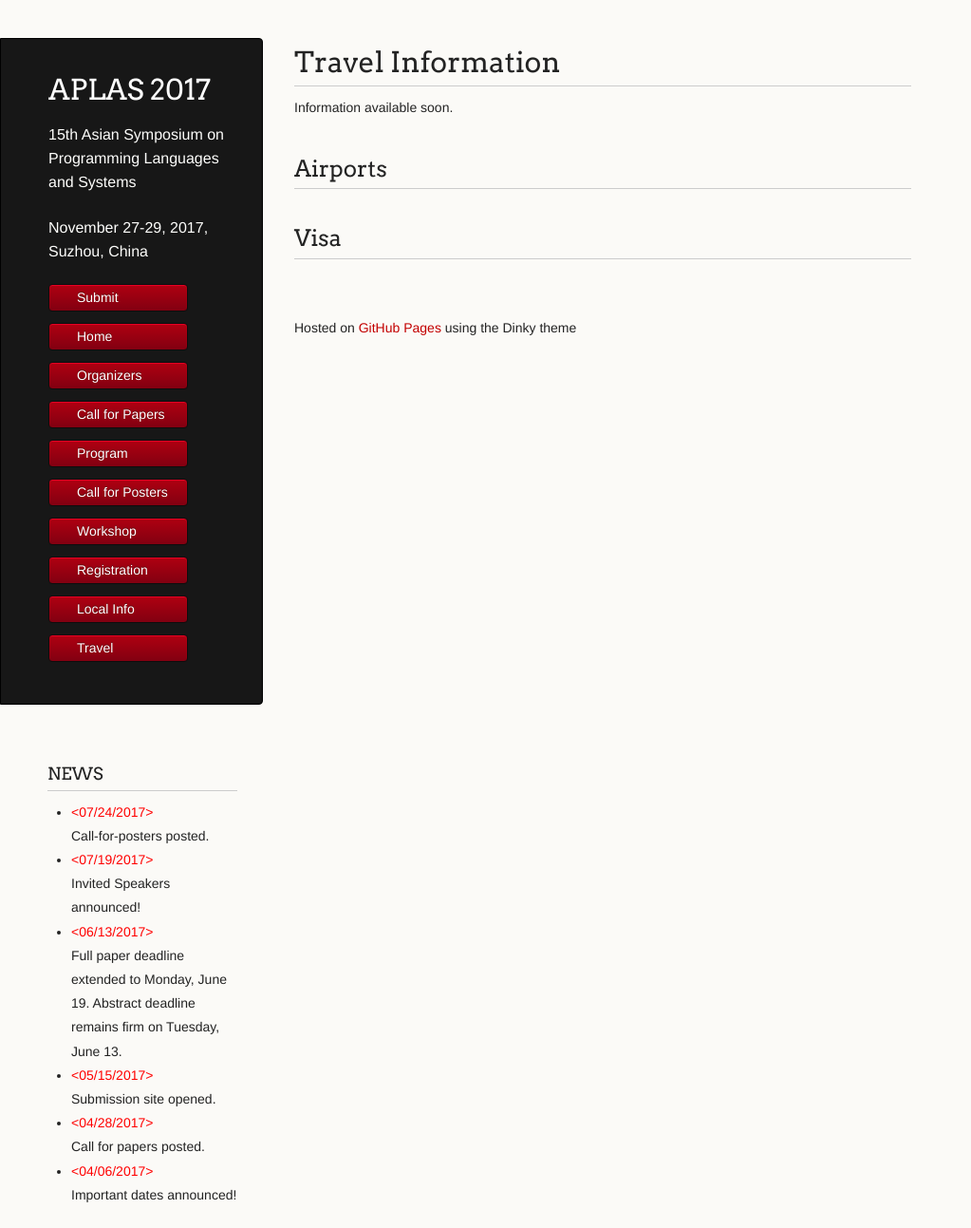
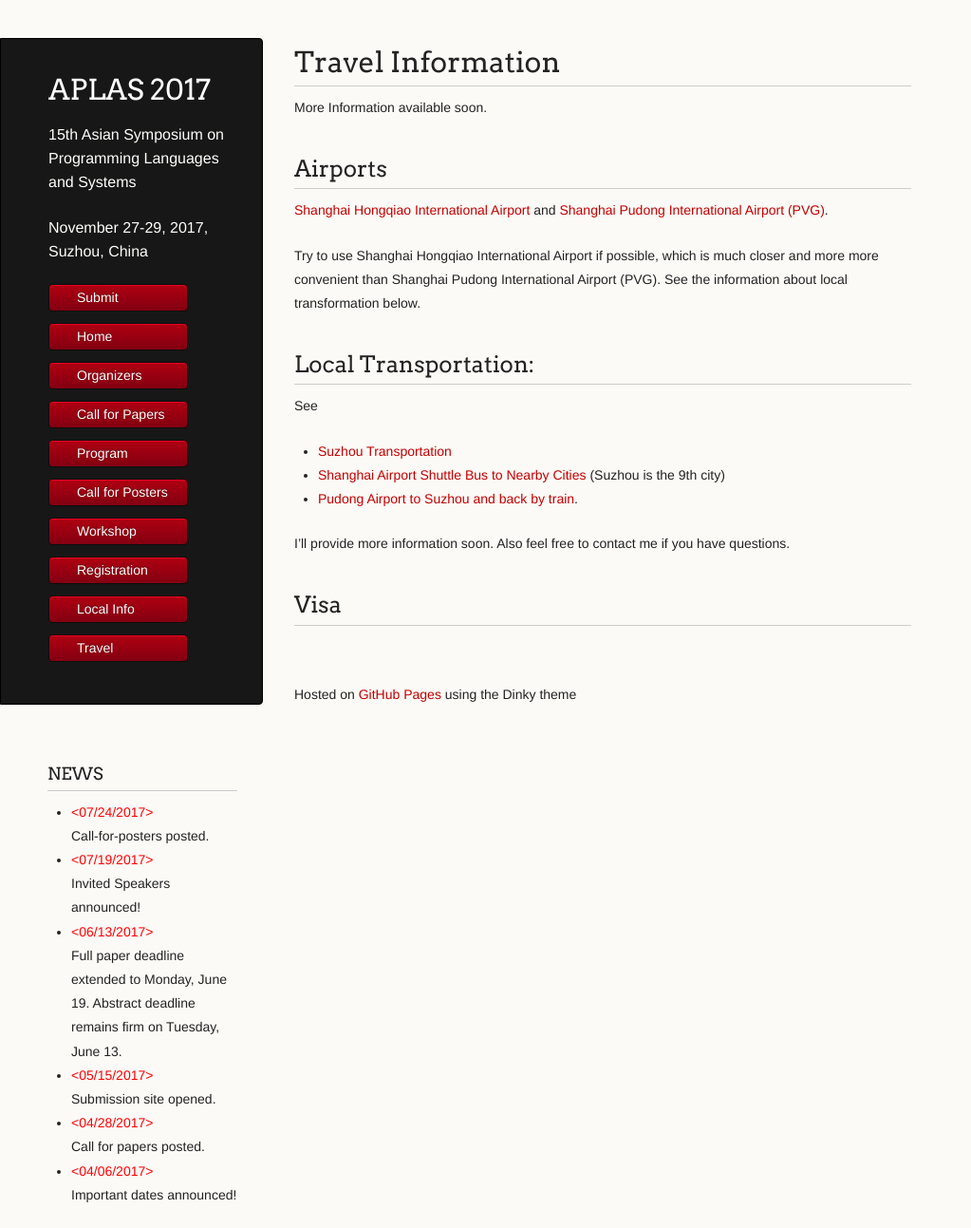
Before and after one commit to www-aplas/www-aplas.github.io, a Jekyll site: the page built from travel.md, in a window 1280 px wide. Shown: the whole page at 95% size, without its empty margins (0-1023 px from the left). Built offline with Jekyll 4.4.1, drawn with Linux system fonts in a browser that asks for light colours; our own code applies the rules of GitHub Pages for plain Markdown files; a script that is not in the unit is left out.

Commit message:
Update travel.md
add local transportation information.

```diff
--- a/travel.md
+++ b/travel.md
@@ -1,8 +1,22 @@
 # Travel Information
 
-Information available soon.
+More Information available soon.
 
 ## Airports
+[Shanghai Hongqiao International Airport](https://www.travelchinaguide.com/cityguides/shanghai/hongqiao-airport.htm)
+and
+[Shanghai Pudong International Airport (PVG)](https://www.travelchinaguide.com/cityguides/shanghai/pudong-airport.htm).
+
+Try to use Shanghai Hongqiao International Airport if possible, which is much closer and more more convenient than Shanghai Pudong International Airport (PVG). See the information about local transformation below.
+
+## Local Transportation:
+
+See
+- [Suzhou Transportation](https://www.travelchinaguide.com/cityguides/jiangsu/suzhou/getting-there.htm)
+- [Shanghai Airport Shuttle Bus to Nearby Cities](https://www.travelchinaguide.com/cityguides/shanghai/transportation/airport-shuttle-bus.htm) (Suzhou is the 9th city)
+- [Pudong Airport to Suzhou and back by train](https://www.tripadvisor.com/ShowTopic-g308272-i2804-k5732235-Pudong_Airport_to_Suzhou_and_back_by_train-Shanghai.html).
+
+I'll provide more information soon. Also feel free to contact me if you have questions.
 
 
 ## Visa
```
